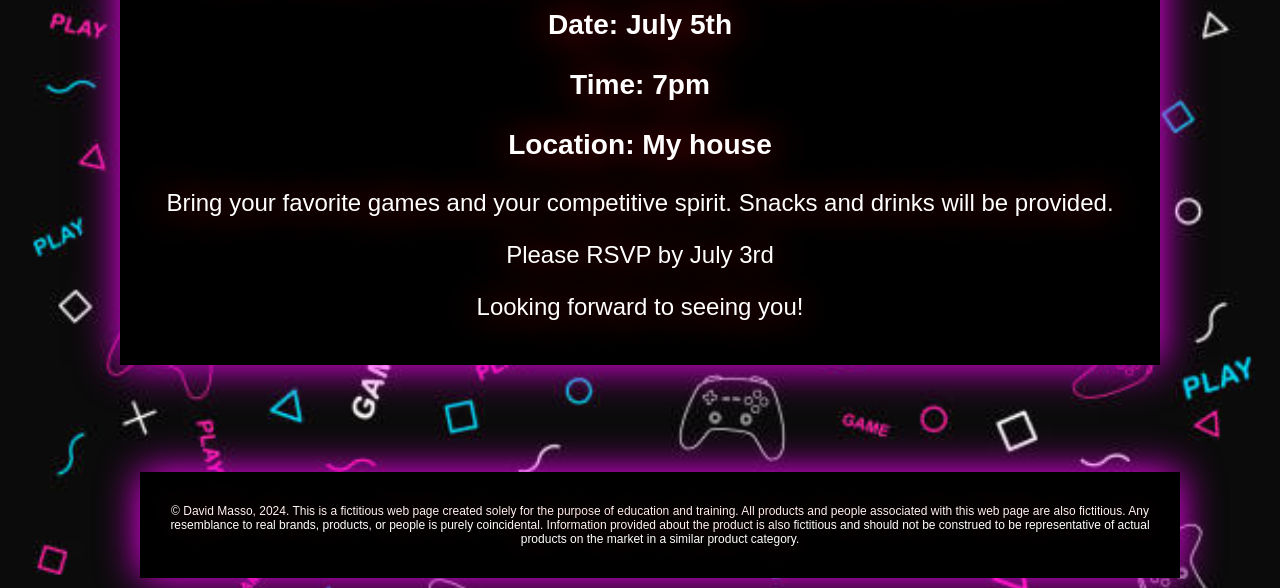
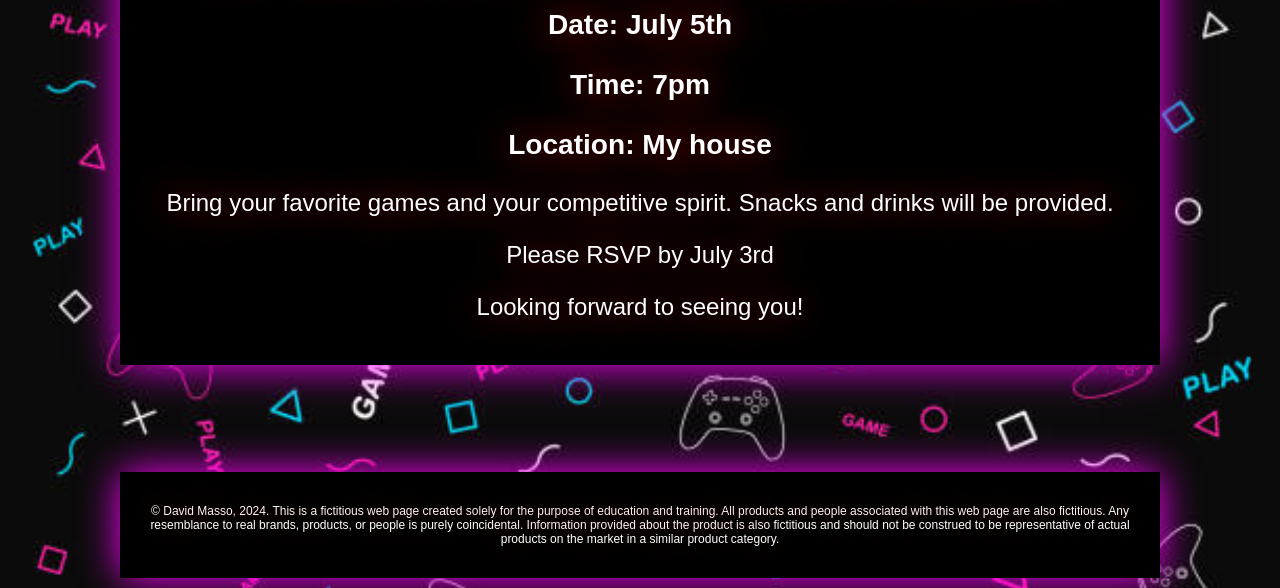
Before and after one commit to DavidMasso/classproject, a plain HTML site: page GRA1750P3davidmasso2024/index.html in a window 1280 px wide. Shown: the part 212-800 px from the top of the page. Drawn offline with Linux system fonts and the light colour scheme; a web font is replaced by a local one.

Commit message:
Update index.html

```diff
--- a/GRA1750P3davidmasso2024/index.html
+++ b/GRA1750P3davidmasso2024/index.html
@@ -31,7 +31,7 @@
 			position: fixed;
 			bottom: 0;
 			left: 50%;
-			margin-left:-500px;
+			margin-left:-520px;
 			width:1000px;
 		}
 	</style>
```
